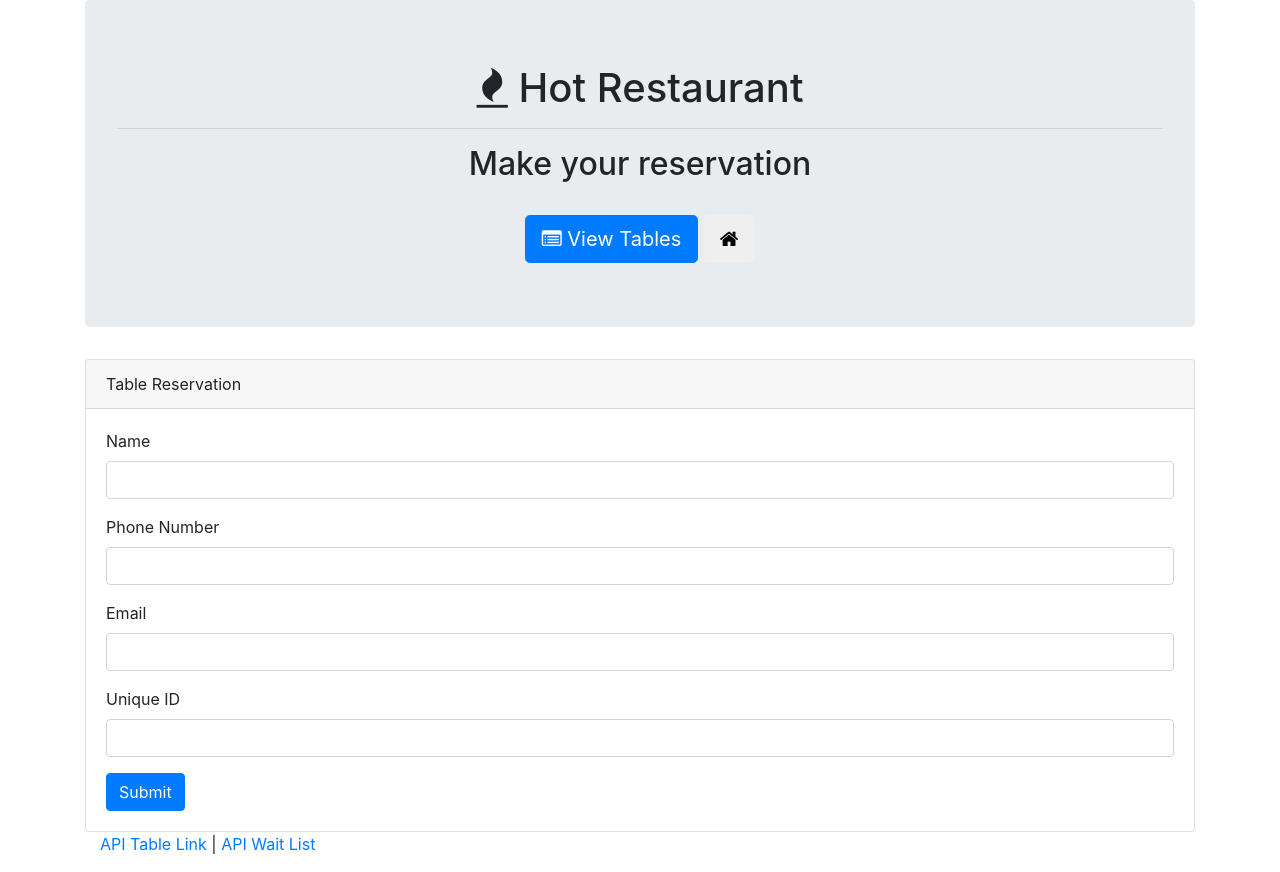
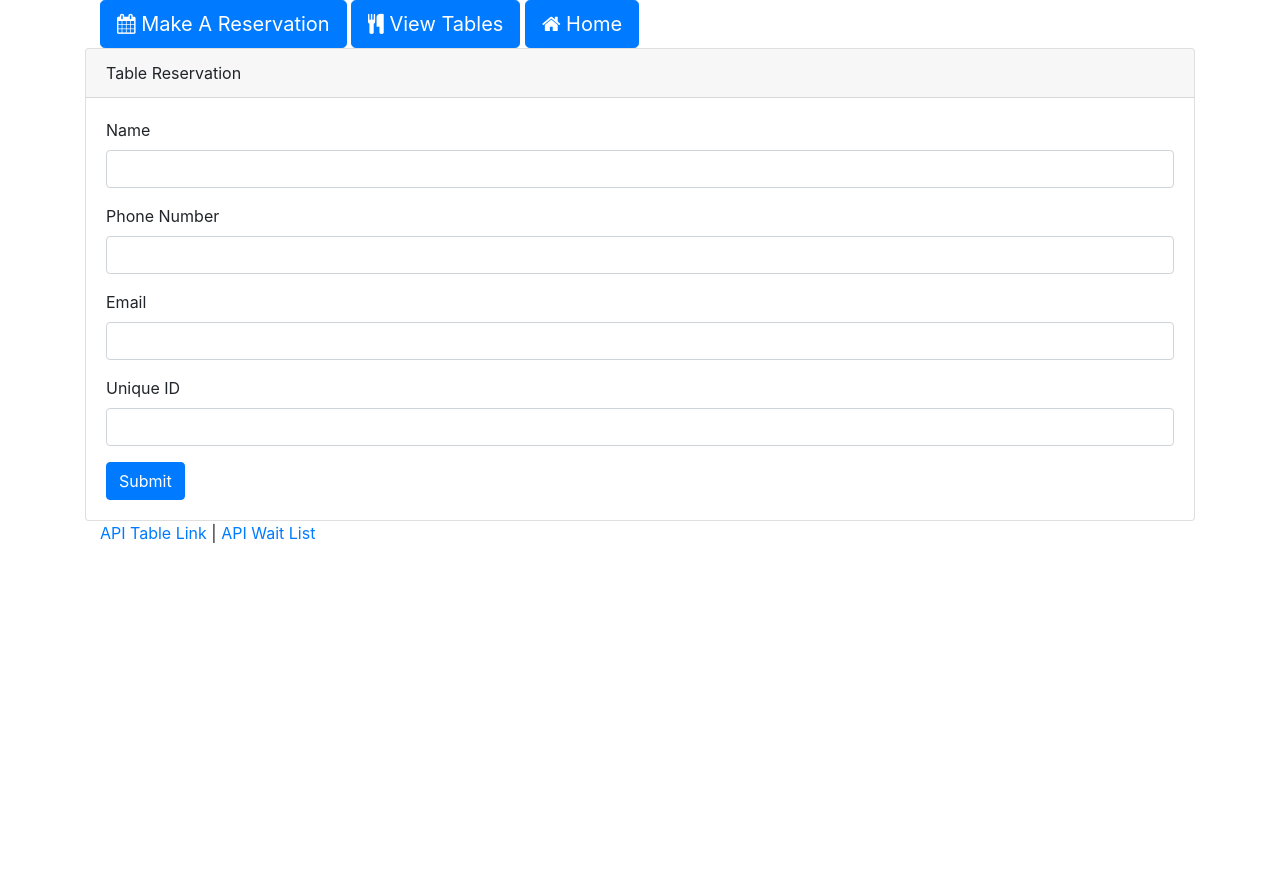
Before and after one commit to zvlu/Hot-Restaurant-APP-, a website: page index.html in a window 1280 px wide. After the commit the page ends 800 px from the top, so only its background shows below. Drawn offline with nearby package versions, Linux system fonts and the light colour scheme.

Commit message:
fixing front edn functions

```diff
--- a/index.html
+++ b/index.html
@@ -14,22 +14,24 @@
 
         <div class="container">
 
-          <div class="jumbotron">
-            <h1 class="text-center">
-              <span class="fa fa-fire"></span> Hot Restaurant</h1>
-            <hr>
-            <h2 class="text-center">Make your reservation</h2>
-            <br>
-            <div class="text-center">
-              <a href="/tables">
-                <button class="btn btn-lg btn-primary">
-                  <span class="fa fa-list-alt"></span> View Tables</button>
-              </a>
-              <a href="/">
-                <button class="btn btn-lg btn-default">
-                  <span class="fa fa-home"></span>
+              <div class="buttons" id="buttons">
+        <div class="container">
+            <a href="/reserve"><button type="button" class="btn btn-primary btn-lg">
+            <i class="fa fa-calendar" aria-hidden="true">
+            </i>
+            Make A Reservation
+            </button></a>
+            <a href="/api/tables"><button type="button" class="btn btn-primary btn-lg">
+            <i class="fa fa-cutlery" aria-hidden="true">
+            </i>
+            View Tables
+            </button></a>
+            <button type="button" class="btn btn-primary btn-lg" href="">
+            <i class="fa fa-home" aria-hidden="true">
+            </i>
+            Home
             </button>
-              </a>
+
         </div>
     </div>
           <div class="row">
```
Also changed, not shown: reserve.html (+6 -2 lines). Lines whose indentation alone changed are shown as unchanged.
